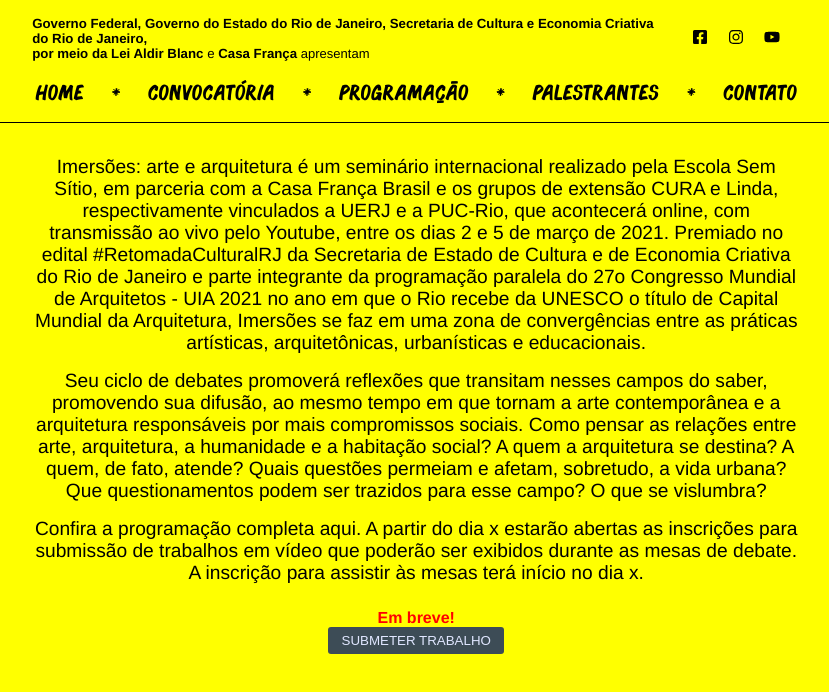
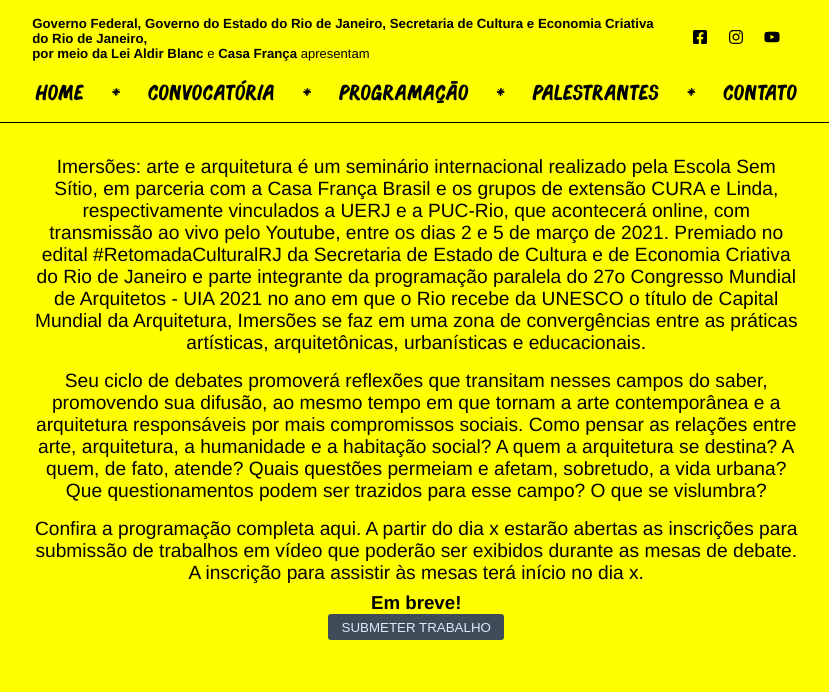
Before and after one commit to hiagoptk/iaa-seminario, a Next.js app in the folder web/: page /convoc in a window 1280 px wide. Shown: the top 692 px of the page, without its empty margins (211-1040 px from the left). Built offline with nearby package versions, Linux system fonts and the light colour scheme.

Commit message:
colorindo os links

```diff
--- a/web/styles/globals.css
+++ b/web/styles/globals.css
@@ -94,7 +94,7 @@
 }
 
 li a:hover {
-    font-size: 1rem;
+    color: red;
 
 }
 
@@ -135,6 +135,12 @@
     color: black;
 }
 
+#header #social a:hover {
+    text-decoration: none;
+    color: red;
+
+}
+
 
 #banner {
 
@@ -173,22 +179,6 @@
     padding: 0.5rem;
 }
 
-
-#sub {
-
-    width: 25vw;
-    height: 10vh;
-    padding: 0.9rem;
-    display: flex;
-    flex-direction: column;
-    justify-content: center;
-    align-items: center;
-}
-
-#sub h3 {
-    color: red;
-    font-size: medium;
-}
 
 #sub button {
     background-color: #041870c5;
```
